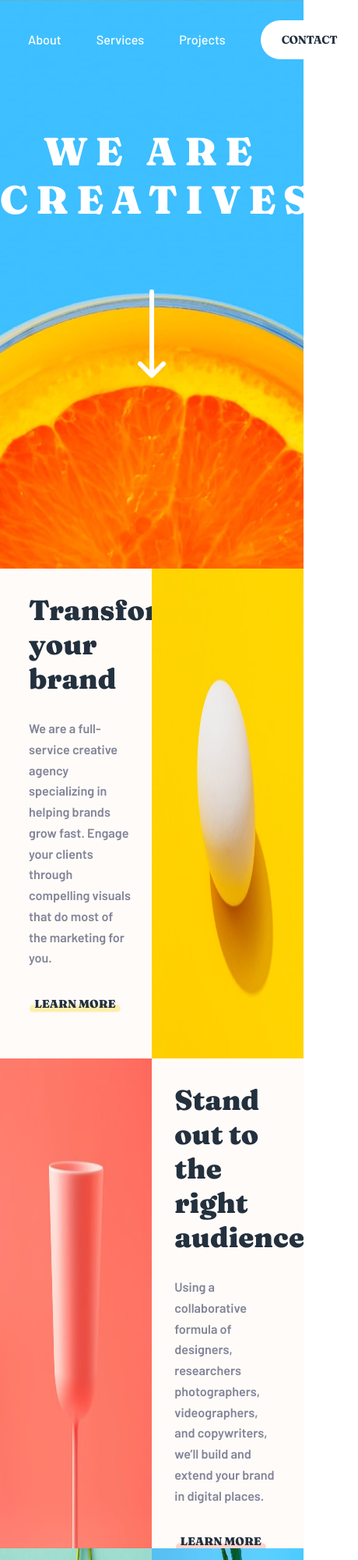
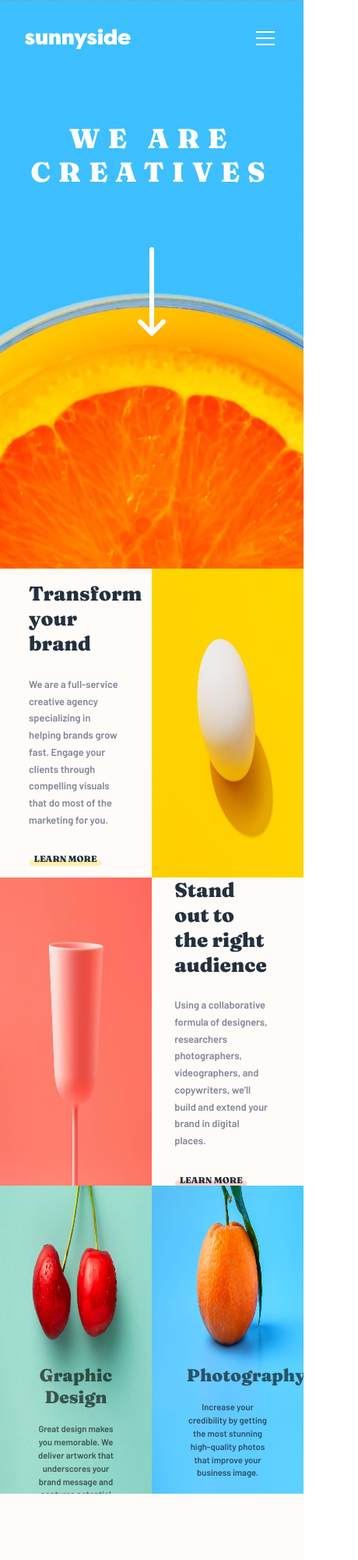
Before and after one commit to rachidbend/sunnyside-agency-landing-page, a plain HTML site: page index.html in a window 390 px wide. Shown: the top 2000 px of the page at 78% size, 460 px wide, since content can reach past the window. Drawn offline with Linux system fonts and the light colour scheme.

Commit message:
testing tablet view

```diff
--- a/index.html
+++ b/index.html
@@ -30,6 +30,7 @@
       src="https://kit.fontawesome.com/25c340a4cc.js"
       crossorigin="anonymous"
     ></script>
+    <script defer src="js/script.js"></script>
 
     <title>Frontend Mentor | Sunnyside agency landing page</title>
 
@@ -44,13 +45,13 @@
       }
     </style>
   </head>
-  <body>
+  <body class="">
     <section class="section-hero">
       <header class="header">
         <div class="logo">
           <img src="./images/logo.svg" alt="Sunnyside agency logo" />
         </div>
-        <nav class="nav">
+        <nav class="nav nav--main">
           <ul class="nav__list">
             <li>
               <a href="" class="nav__link">About</a>
@@ -66,6 +67,9 @@
             </li>
           </ul>
         </nav>
+        <button class="btn btn--nav">
+          <img src="images/icon-hamburger.svg" alt="" />
+        </button>
       </header>
 
       <div class="hero">
--- /dev/null
+++ b/js/script.js
@@ -0,0 +1,12 @@
+"use strict";
+
+const btnNavEl = document.querySelector(".btn--nav");
+const bodyEl = document.querySelector("body");
+console.log(btnNavEl);
+console.log(bodyEl);
+
+btnNavEl.addEventListener("click", (e) => {
+  e.preventDefault();
+  bodyEl.classList.toggle("nav-open");
+  console.log("btn clicked");
+});
--- a/scss/components/_nav.scss
+++ b/scss/components/_nav.scss
@@ -42,3 +42,7 @@
 .nav__link--footer:active {
   color: var(--color-neutral-white);
 }
+
+.btn--nav {
+  display: none;
+}
--- a/scss/main.scss
+++ b/scss/main.scss
@@ -21,3 +21,4 @@
 // Media queries
 @use "media-queries/large-desktop";
 @use "media-queries/landscape-tablets";
+@use "media-queries/tablets";
--- /dev/null
+++ b/scss/media-queries/_tablets.scss
@@ -0,0 +1,74 @@
+/**********************************/
+/* Below 944px (Tablets) */
+/**********************************/
+
+@media (max-width: 59em) {
+  html {
+    font-size: 50%;
+  }
+
+  // Navigation
+  .btn--nav {
+    display: block;
+    background: none;
+    border: none;
+  }
+  .nav--main {
+    display: none;
+  }
+
+  .nav-open .nav--main {
+    display: flex;
+  }
+
+  // Hero
+  .heading--primary {
+    font-size: 4.4rem;
+  }
+
+  // Features
+
+  .feature-text-box {
+    align-items: center;
+  }
+
+  .feature__container {
+    width: 62%;
+    margin-top: 0;
+    margin-left: 0;
+  }
+
+  .heading--secondary {
+    font-size: 3.2rem;
+  }
+  .heading--secondary br {
+    display: none;
+  }
+  .feature__text {
+    font-size: 1.6rem;
+    line-height: 1.7;
+
+    margin-bottom: 4rem;
+  }
+  .btn--features:link,
+  .btn--features:visited {
+    font-size: 1.4rem;
+  }
+
+  .feature-overlay {
+    top: 58%;
+    left: 50%;
+
+    width: 54%;
+    text-align: center;
+  }
+
+  .heading--tertiary {
+    font-size: 2.8rem;
+  }
+
+  .feature-overlay-text {
+    font-size: 1.4rem;
+    line-height: 1.5;
+  }
+}
```
Also changed, not shown: scss/main.css, 1 other file.
